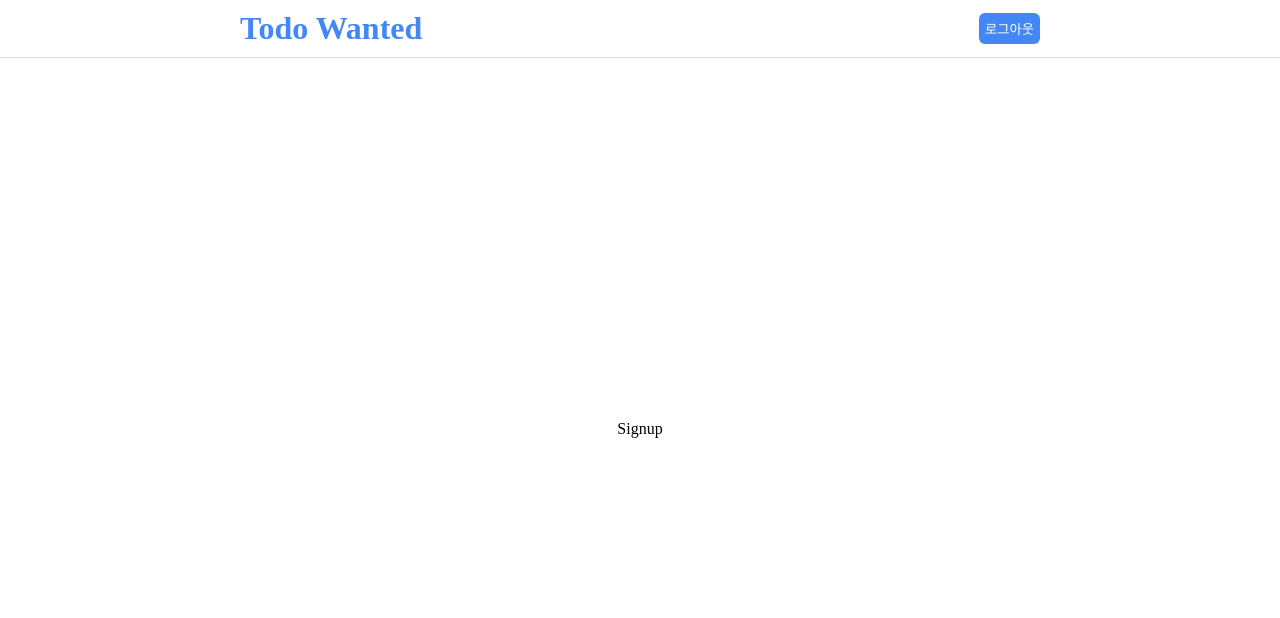
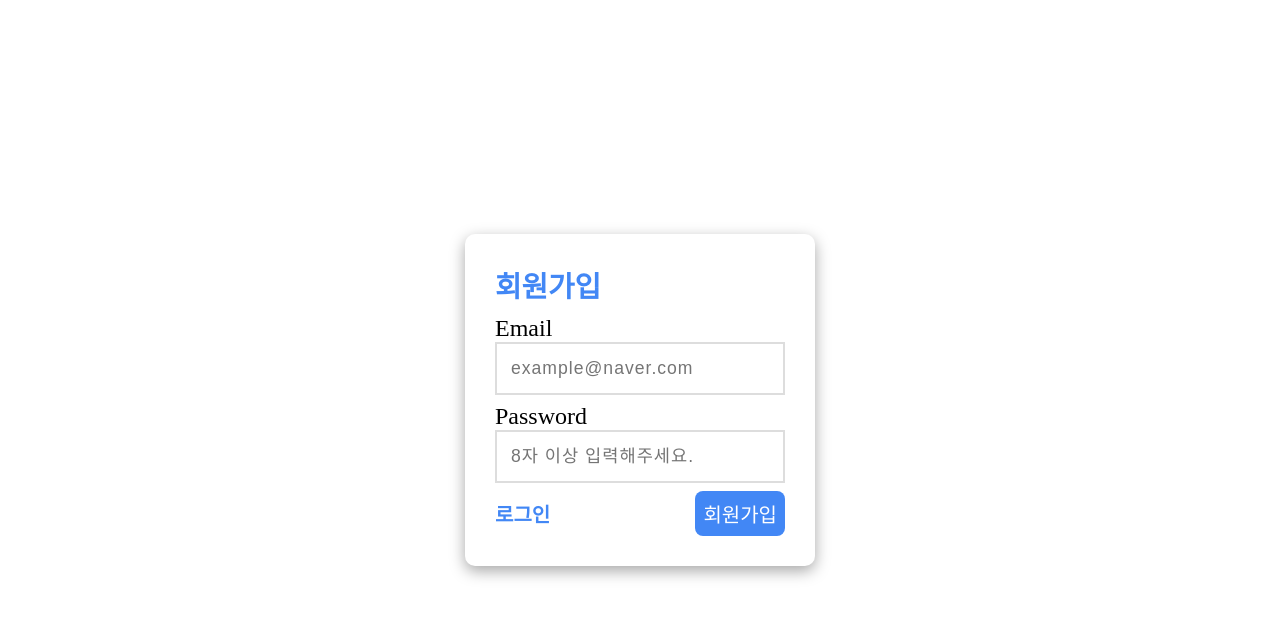
Before and after one commit to mingyeongho/wanted-pre-onboarding-challenge-fe-1, a React (Vite) app: page /auth/signup in a window 1280 px wide. Shown: the top 618 px of the page. Built offline with nearby package versions, Linux system fonts and the light colour scheme.

Commit message:
design: Signup and Home에만 Header 보이게

```diff
--- a/src/App.tsx
+++ b/src/App.tsx
@@ -1,11 +1,9 @@
 import { BrowserRouter } from "react-router-dom";
-import Header from "./components/Header";
 import Router from "./router/Router";
 
 function App() {
   return (
     <BrowserRouter>
-      <Header />
       <Router />
     </BrowserRouter>
   );
--- /dev/null
+++ b/src/components/Signup/index.tsx
@@ -0,0 +1,36 @@
+import { Link } from "react-router-dom";
+import styles from "../../styles/Signup/_signup.module.scss";
+import { COMMON_CONSTANT } from "../../utils/constant";
+
+const Signup = () => {
+  return (
+    <form className={styles.signup}>
+      <div className={styles.auth_input}>
+        <label htmlFor="email">{COMMON_CONSTANT.EMAIL}</label>
+        <input
+          type="text"
+          id="email"
+          name="email"
+          placeholder="example@naver.com"
+        />
+      </div>
+      <div className={styles.auth_input}>
+        <label htmlFor="password">{COMMON_CONSTANT.PASSWORD}</label>
+        <input
+          type="password"
+          id="password"
+          name="password"
+          placeholder="8자 이상 입력해주세요."
+        />
+      </div>
+      <div className={styles.btn_container}>
+        <button type="button">
+          <Link to={"/auth"}>{COMMON_CONSTANT.LOGIN}</Link>
+        </button>
+        <button type="submit">{COMMON_CONSTANT.SIGNUP}</button>
+      </div>
+    </form>
+  );
+};
+
+export default Signup;
--- a/src/pages/Home.tsx
+++ b/src/pages/Home.tsx
@@ -1,5 +1,12 @@
+import Header from "../components/Header";
+
 const Home = () => {
-  return <main>Home</main>;
+  return (
+    <>
+      <Header />
+      <main>Home</main>
+    </>
+  );
 };
 
 export default Home;
--- a/src/pages/SignupPage.tsx
+++ b/src/pages/SignupPage.tsx
@@ -1,5 +1,14 @@
-const Signup = () => {
-  return <main>Signup</main>;
+import ShadowBox from "../components/Reusable/ShadowBox";
+import Signup from "../components/Signup";
+
+const SignupPage = () => {
+  return (
+    <main>
+      <ShadowBox subject="회원가입">
+        <Signup />
+      </ShadowBox>
+    </main>
+  );
 };
 
-export default Signup;
+export default SignupPage;
--- /dev/null
+++ b/src/styles/Signup/_signup.module.scss
@@ -0,0 +1,58 @@
+@import "../variable.scss";
+
+.signup {
+  display: flex;
+  flex-direction: column;
+  gap: 8px;
+  width: 100%;
+
+  & > .auth_input {
+    & > label {
+      font-size: 1.5rem;
+    }
+    & > input {
+      border: 2px solid #ddd;
+      width: 100%;
+      padding: 14px;
+      outline: none;
+      transition: 0.3s border;
+      letter-spacing: 1px;
+      font-size: 1.1rem;
+
+      &:focus {
+        border-color: map-get($common, "accent_color");
+      }
+    }
+  }
+
+  & > .btn_container {
+    display: flex;
+    justify-content: space-between;
+    align-items: center;
+    & > button {
+      font-size: 1.25rem;
+      border: none;
+      &[type="submit"] {
+        background-color: map-get($common, "accent_color");
+        color: map-get($common, "white");
+        padding: 8px;
+        border-radius: 8px;
+        transition: 0.3s background-color;
+
+        &:hover {
+          background-color: map-get($common, "accent_hover_color");
+        }
+      }
+      &[type="button"] {
+        color: map-get($common, "accent_color");
+        background-color: inherit;
+        font-weight: 600;
+        transition: 0.3s color;
+
+        &:hover {
+          color: map-get($common, "accent_hover_color");
+        }
+      }
+    }
+  }
+}
```
